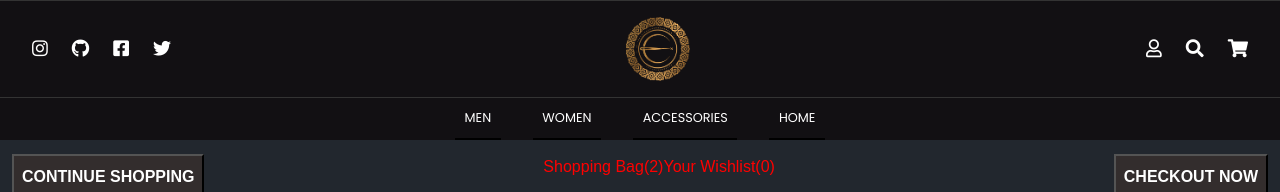
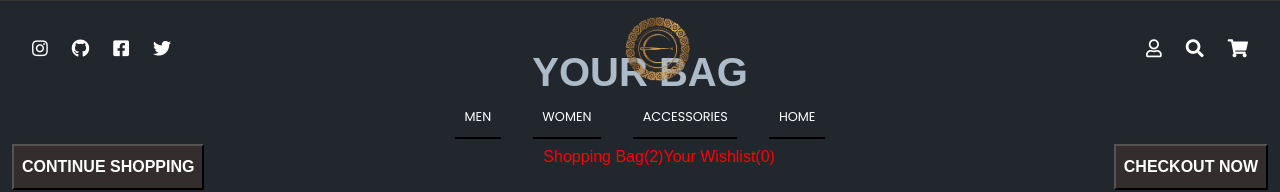
Before and after one commit to rohan26062001/craftsmen, a React (Create React App) app in the folder client/: page /cart in a window 1280 px wide. Shown: the top 192 px of the page. Built offline with nearby package versions, Linux system fonts and the light colour scheme.

Commit message:
Make Transparent Navbar#23

```diff
--- a/client/src/components/Navbar.css
+++ b/client/src/components/Navbar.css
@@ -1,5 +1,5 @@
 /* <i class="fa-solid fa-bars"></i> */
-#main-navbar {
+#main-navbar-solid {
   background-color: #121013;
   color: #fff;
   position: fixed;
@@ -8,6 +8,18 @@
   right: 0;
   z-index: 5;
 }
+
+#main-navbar-transparent {
+  background-color: transparent;
+  color: #ffffff;
+  position: fixed;
+  top: 0;
+  left: 0;
+  right: 0;
+  z-index: 5;
+}
+
+
 
 .navbar-top-area {
   text-align: center;
@@ -20,7 +32,7 @@
   align-items: center;
 }
 
-.navbar-mid-area {
+.navbar-mid-area-solid {
   display: flex;
   justify-content: space-between;
   align-items: center;
@@ -28,6 +40,15 @@
   border-top: 1px solid #333;
   border-bottom: 0.01rem solid #333;
 }
+
+.navbar-mid-area-transparent {
+  display: flex;
+  justify-content: space-between;
+  align-items: center;
+  padding: 1rem 2rem;
+  border-top: 1px solid #333;
+}
+
 .navbar-icons {
   display: flex;
   justify-content: space-around;
--- a/client/src/components/Navbar.jsx
+++ b/client/src/components/Navbar.jsx
@@ -1,6 +1,7 @@
-import React, { useState } from 'react';
+import React, { useState, useEffect } from 'react';
 import Searchbar from './Searchbar';
 import Sidebar from './Sidebar';
+import {Link} from 'react-router-dom';
 import './Navbar.css';
 import logo from '../assets/logo.png';
 
@@ -9,18 +10,33 @@ import { useWindowDimensions } from '../utils/windowUtils';
 export default function Navbar() {
   const [isSearchBarOpen, setIsSearchBarOpen] = useState(false);
   const [isBarOpen, setIsBarOpen] = useState(false);
+  const [isScroll, setIsScroll] = useState(false);
   const { width } = useWindowDimensions();
 
+  const navScroll = () =>{
+    var scroll = window.scrollY;
+    if(scroll >= 100){
+      setIsScroll(true);
+    }
+    else{
+      setIsScroll(false);
+    }
+  };
+
+  useEffect(() => {
+       navScroll();
+  },[])
+
+  window.addEventListener('scroll', navScroll);
+
+
   return (
-    <nav id='main-navbar'>
-      {/* <div className='navbar-top-area'>
-        20% OFF with code 'BLVCKVDAY20' at checkout.
-      </div> */}
+    <nav id={isScroll?"main-navbar-solid": "main-navbar-transparent"} >
       {isSearchBarOpen ? (
         <Searchbar setIsSearchBarOpen={setIsSearchBarOpen} />
       ) : (
         <>
-          <div className='navbar-mid-area'>
+          <div className={isScroll?'navbar-mid-area-solid':'navbar-mid-area-transparent'}>
             <div className='navbar-icons'>
               {width > 576 ? (
                 <>
@@ -83,7 +99,7 @@ export default function Navbar() {
             </div>
             <div>
               {/* <h5 className='navbar-mid-heading'>CRAFTSMEN</h5> */}
-              <img style={{ width: '4rem' }} src={logo} alt='Craftsmen Logo' />
+            <Link to='/'>  <img style={{ width: '4rem' }} src={logo} alt='Craftsmen Logo' /> </Link>
             </div>
             <div>
               <div className='navbar-icons'>
--- a/client/src/components/Slider.jsx
+++ b/client/src/components/Slider.jsx
@@ -3,7 +3,7 @@ import { sliderItems } from '../data';
 
 const Slider = () => {
   return (
-    <section className='hero carousel-hero mt-5'>
+    <section className='hero carousel-hero '>
       <div
         id='homeHerocarousel'
         className='carousel slide carousel-fade'
--- a/client/src/pages/Cart.jsx
+++ b/client/src/pages/Cart.jsx
@@ -1,6 +1,5 @@
 import { Add, Remove } from "@material-ui/icons";
 import styled from "styled-components";
-import Announcement from "../components/Announcement";
 import Footer from "../components/Footer";
 import Navbar from "../components/Navbar";
 import { mobile } from "../responsive";
@@ -26,10 +25,11 @@ const ProductAmount = styled.div`
 
 const Cart = () => {
   return (
-    <div>
-      <Announcement />
-      <Navbar />
-      <div className="w-100 text-center mt-3"><h1 className="fw-bold text-uppercase">your bag</h1></div>
+    <>
+    <Navbar/>
+    <div className="mt-5">
+
+      <div className="w-100 text-center mt-5"><h1 className="fw-bold text-uppercase">your bag</h1></div>
       <div className="mt-5 container-fluid d-flex justify-content-between shop">
         <button className="me-auto p-1 p-sm-2 bg-dark text-white fw-bold">CONTINUE SHOPPING</button>
         <a className="nav-link text-nowrap" href="/#">Shopping Bag(2)</a>
@@ -110,6 +110,7 @@ const Cart = () => {
       </div>
       <Footer />
     </div>
+    </>
   );
 };
 
--- a/client/src/pages/Home.jsx
+++ b/client/src/pages/Home.jsx
@@ -1,5 +1,5 @@
 import React from 'react';
-import Announcement from '../components/Announcement';
+// import Announcement from '../components/Announcement';
 import Categories from '../components/Categories';
 import Footer from '../components/Footer';
 import Navbar from '../components/Navbar';
@@ -10,7 +10,7 @@ import Slider from '../components/Slider';
 const Home = () => {
   return (
     <>
-      <Announcement />
+      {/* <Announcement /> */}
       <Navbar />
       <Slider />
       <Categories />
```
Also changed, not shown: 2 other files (tests, documents, lock files or other folders).
